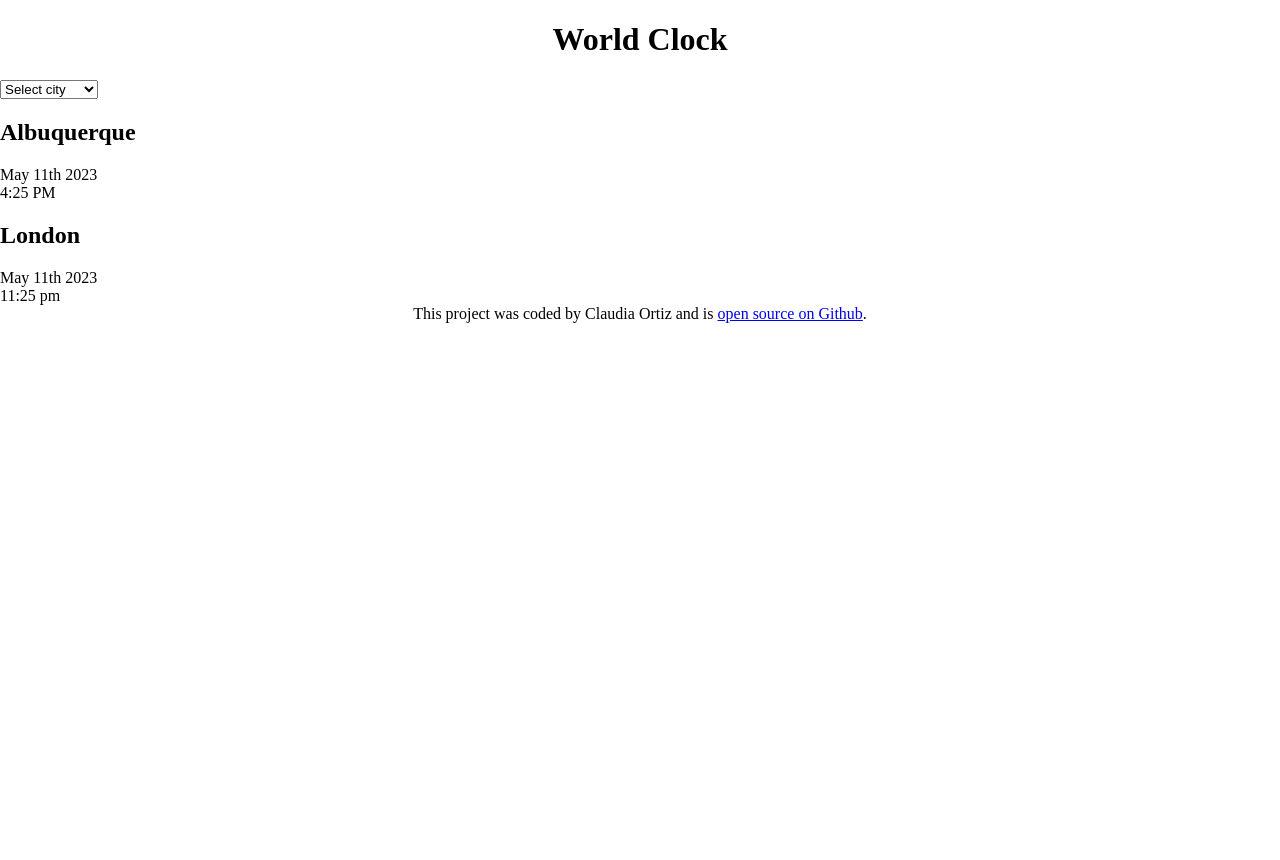
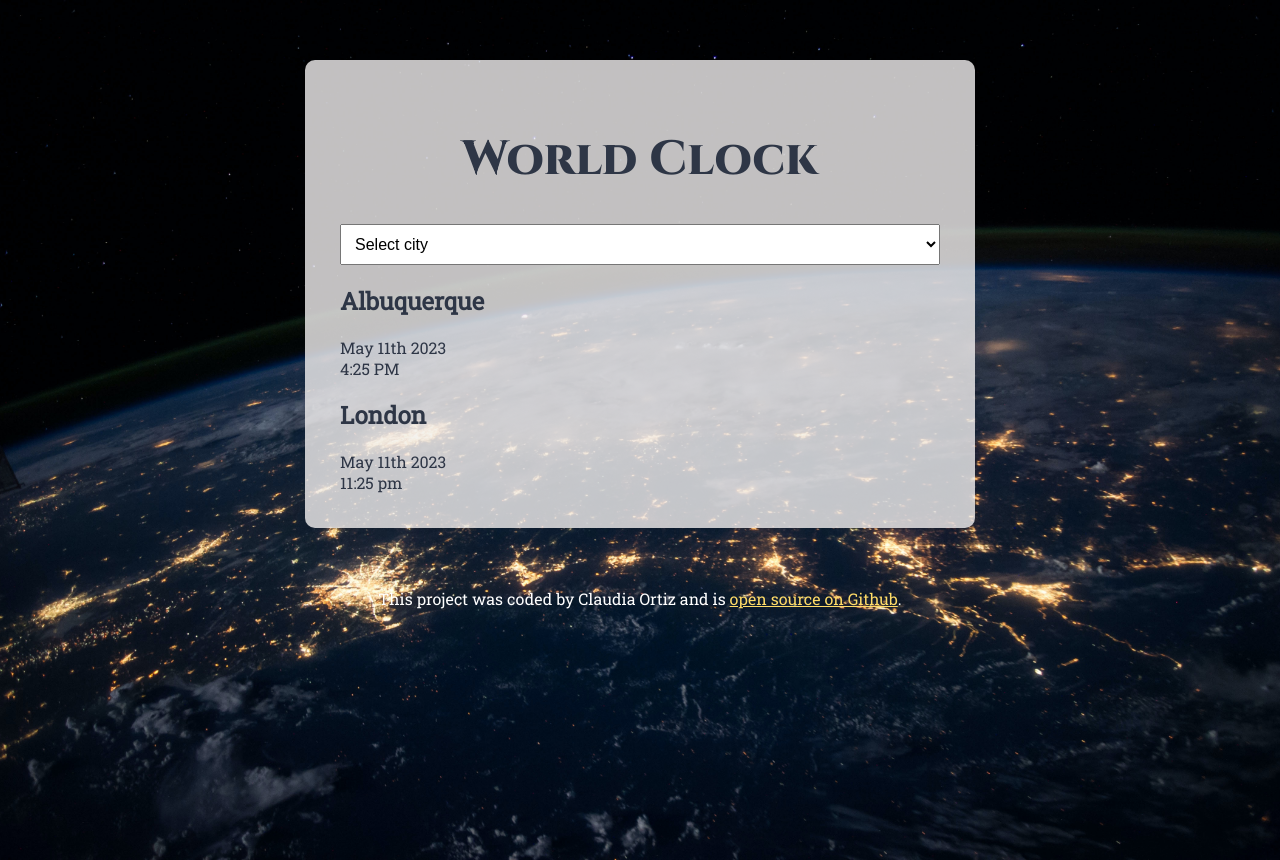
Before and after one commit to Claudia118/world-clock, a plain HTML site: page index.html in a window 1280 px wide. Before the commit the page ends 800 px from the top, so only its background shows below. Drawn offline with nearby package versions, Linux system fonts and the light colour scheme.

Commit message:
Added CSS

```diff
--- a/style/style.css
+++ b/style/style.css
@@ -1,13 +1,44 @@
+@import url("https://fonts.googleapis.com/css2?family=Cinzel:wght@800&family=Roboto+Slab&display=swap");
+
 body {
+  font-family: "Roboto Slab", serif;
   margin: 0;
   padding: 0;
   box-sizing: border-box;
+  background-image: url(/world2.jpg);
+  background-position: center;
+  background-size: cover;
+  width: 100%;
+  height: 100vh;
 }
 
 h1 {
   text-align: center;
+  font-size: 3rem;
+  font-weight: 800;
+  font-family: "Cinzel", serif;
+}
+
+select {
+  font-size: 1rem;
+  width: 100%;
+  padding: 10px;
 }
 
 footer {
   text-align: center;
+  color: #fff;
 }
+
+a {
+  color: rgb(255, 220, 104);
+}
+
+.container {
+  color: #2e3646;
+  max-width: 600px;
+  margin: 60px auto;
+  background-color: rgba(243, 241, 241, 0.8);
+  border-radius: 10px;
+  padding: 35px;
+}
```
Also changed, not shown: world2.jpg (added).
